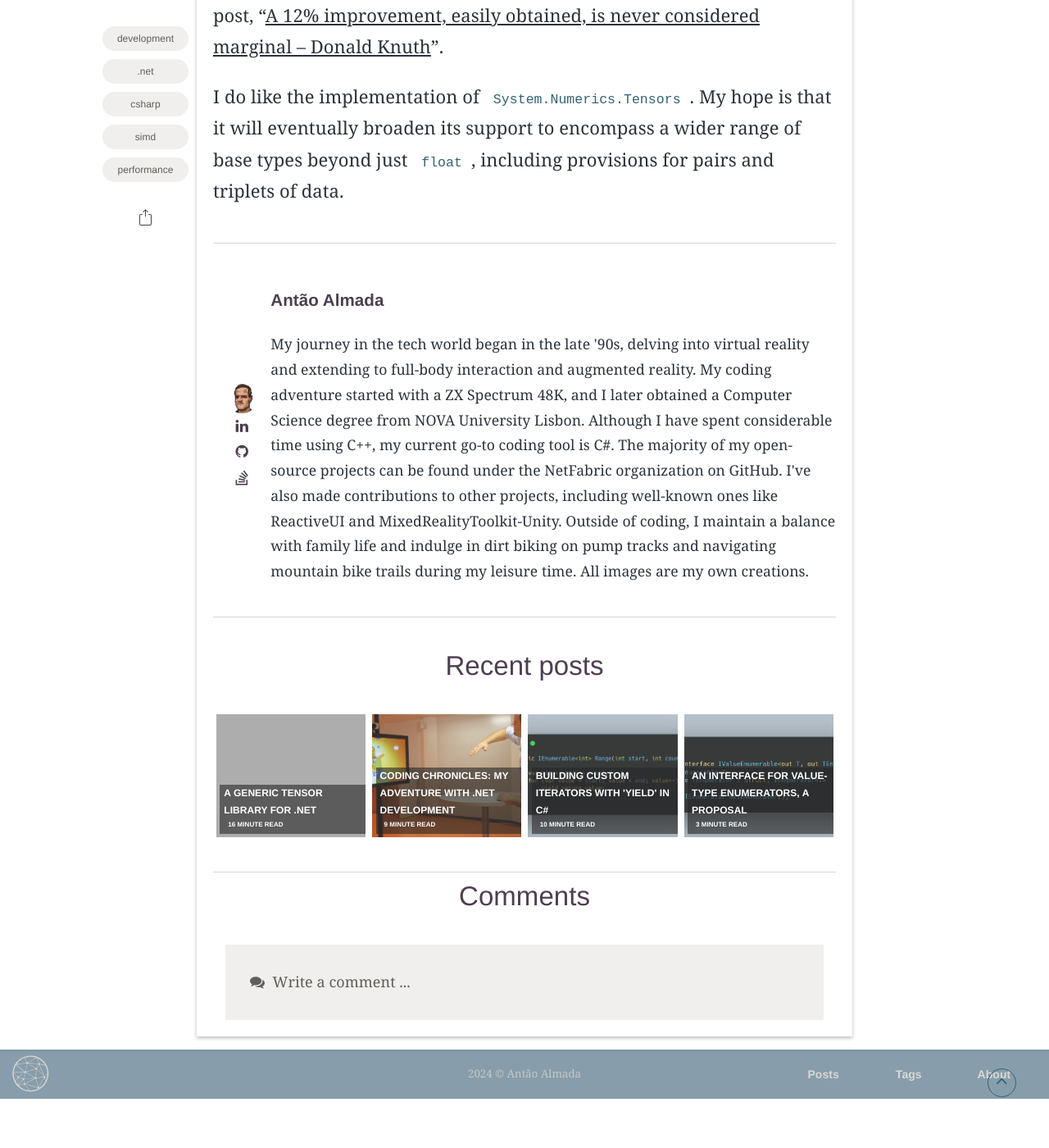
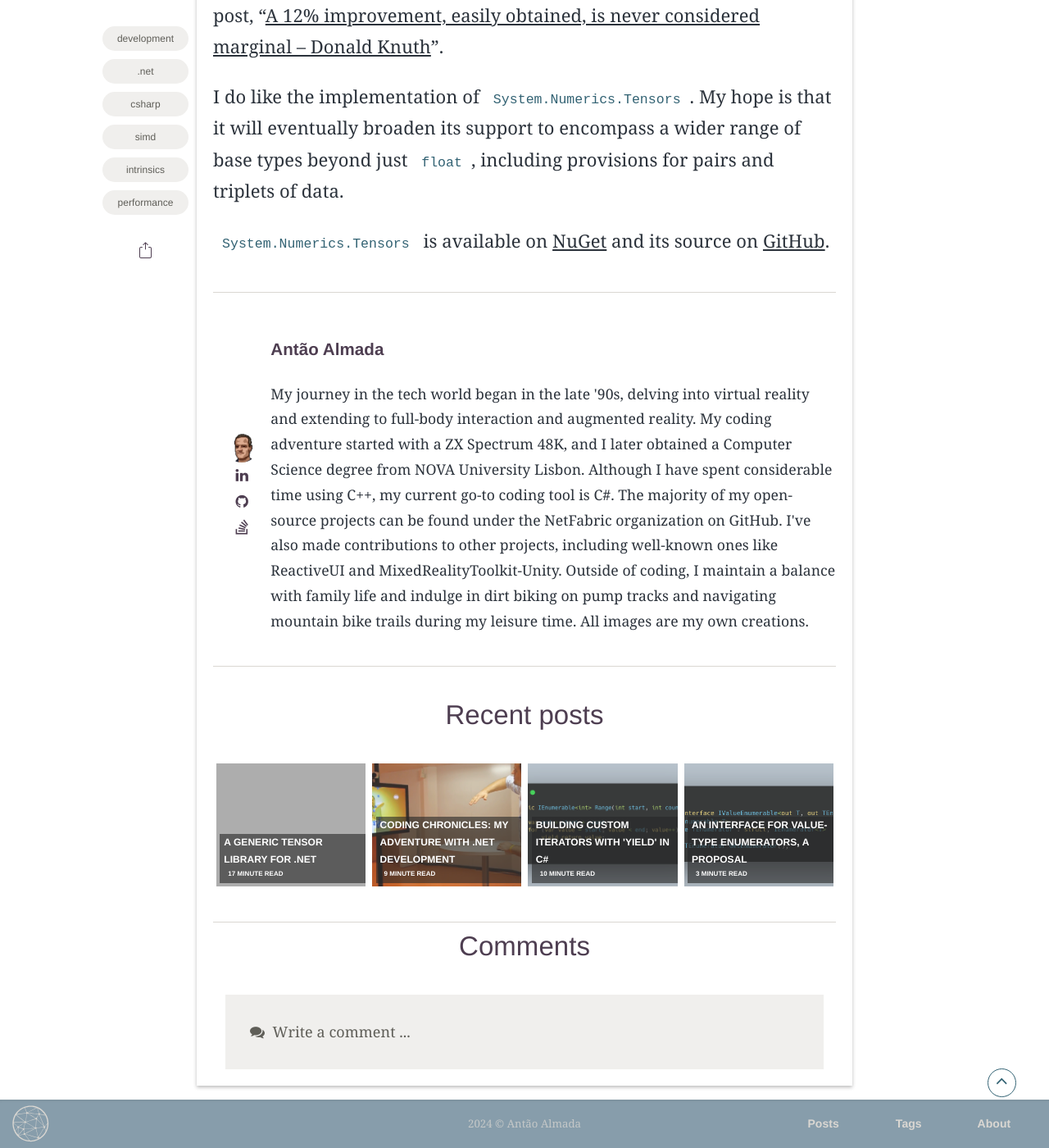
Before and after one commit to the-mvm/the-mvm.github.io, a Jekyll site: the page built from _posts/2024-01-02-A-generic-tensor-library-for-dotnet.md, in a window 1280 px wide and 1400 px high, scrolled down 25239 px. Shown: the whole window at 82% size. Built offline with Jekyll 4.4.1, drawn with Linux system fonts in a browser that asks for light colours; some web fonts are replaced; comment, search, counter and statistics services are not loaded; before the commit the page ends 26579 px from its top, so only the background shows below that; some of the changed text lies outside the part shown; grey boxes are pictures that could not be loaded.

Commit message:
Add links to NuGet and GitHub

```diff
--- a/_posts/2024-01-02-A-generic-tensor-library-for-dotnet.md
+++ b/_posts/2024-01-02-A-generic-tensor-library-for-dotnet.md
@@ -5,7 +5,7 @@ show_date: true
 title: "A generic tensor library for .NET"
 date: 2024-01-02
 img: posts/20240102/EstacaoOriente.jpeg
-tags: [development, .net, csharp, simd, performance]
+tags: [development, .net, csharp, simd, intrinsics, performance]
 category: development
 author: Antão Almada
 ---
@@ -467,3 +467,5 @@ The performance improvement is directly proportional to the number of elements t
 I see `System.Numerics.Tensors` and `NetFabric.Numerics.Tensors` as examples of achieving "clean code" without significant performance compromises. Understanding how compilers handle your code and the system's execution is crucial. I also encourage you to explore my related post, "[A 12% improvement, easily obtained, is never considered marginal -- Donald Knuth](https://aalmada.github.io/Performance-optimizations.html)".
 
 I do like the implementation of `System.Numerics.Tensors`. My hope is that it will eventually broaden its support to encompass a wider range of base types beyond just `float`, including provisions for pairs and triplets of data.
+
+`System.Numerics.Tensors` is available on [NuGet](https://www.nuget.org/packages/NetFabric.Numerics.Tensors) and its source on [GitHub](https://github.com/NetFabric/NetFabric.Numerics/tree/main/src/NetFabric.Numerics.Tensors).
```
